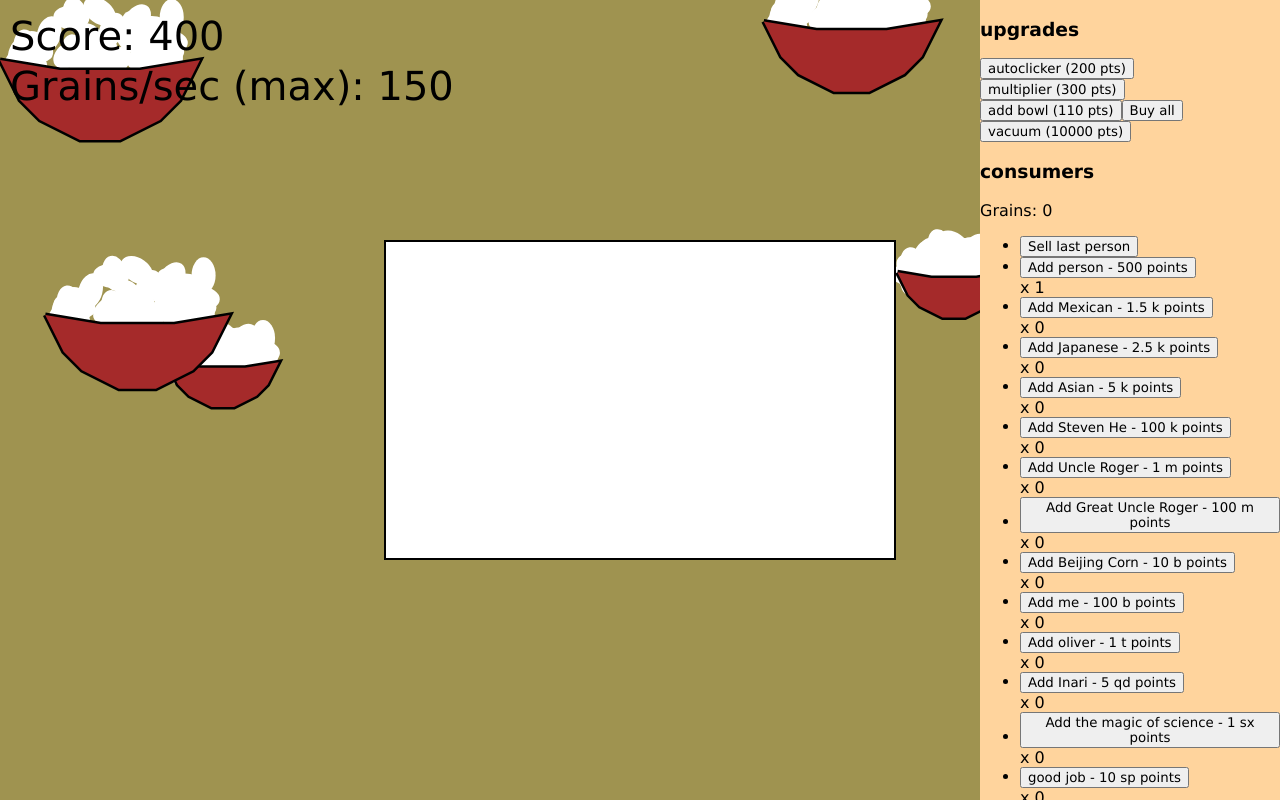
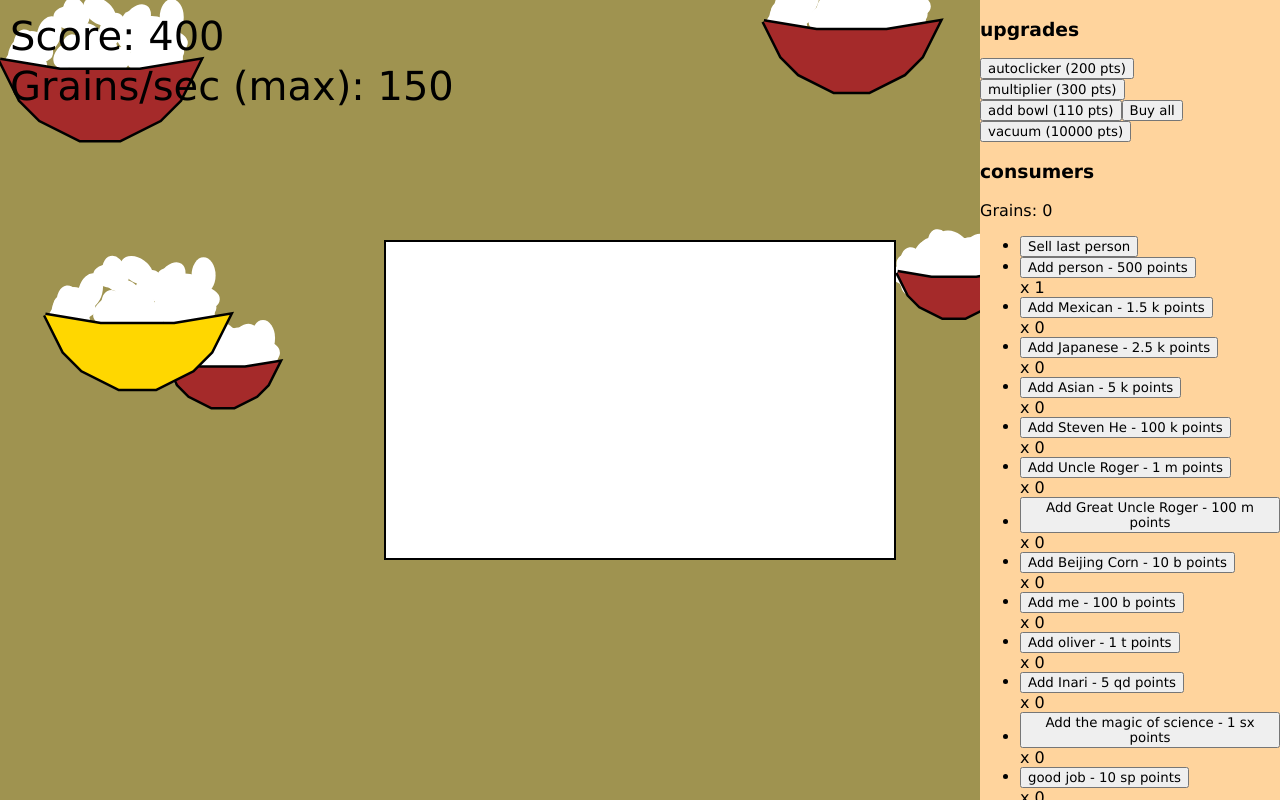
Before and after one commit to EhogGawlic/Chicken-nuggets, a plain HTML site: page index.html in a window 1280 px wide. Both pictures are taken after a click on the button "add bowl (100 pts)". Drawn offline with Linux system fonts and the light colour scheme.

Commit message:
gold bowls

```diff
--- a/index.html
+++ b/index.html
@@ -34,7 +34,7 @@
           <li><button id="buy12">Add the magic of science - 1 sx points</button><br></li> x <span id="amtppl12">0</span>
           <li><button id="buy13">good job - 10 sp points</button><br></li> x <span id="amtppl13">0</span>
           <li><button id="buy14">good job 2 - 100 oc points</button><br></li> x <span id="amtppl14">0</span>
-          <li><button id="buy15">good job 3 - 1 NoD points</button><br></li> x <span id="amtppl15">0</span>
+          <li><button id="buy15">average chicken nugget - 1 NoD points</button><br></li> x <span id="amtppl15">0</span>
           <li><button id="rebirthbtn">Rebirth - 100 Vg points [Not active]</button><br></li> x <span id="rbirthamt">0</span>
         </ul>
       </div>
--- a/main.js
+++ b/main.js
@@ -82,7 +82,7 @@ let upgs = {
   vaccum: false,
   bowls: 5,
   rbirth: 0,
-  rbirthpts: 0
+  rbirthpts: 0,
 };
 let costs = {
   autoclicker: 200,
@@ -144,7 +144,7 @@ function loadGameState() {
           parseFloat(document.getElementById("amtppl" + type).innerText) + 1;
       }
     }
-    sbowlamt = Math.min(100,upgs.bowls);
+    sbowlamt = Math.min(100, upgs.bowls);
     return true;
   }
   return false;
@@ -166,8 +166,7 @@ window.addEventListener("beforeunload", (event) => {
     saveGameState();
   }
 });
-function clearTheSave(){
-
+function clearTheSave() {
   skipSaveOnUnload = true;
   clearInterval(saveIntervalId);
   localStorage.removeItem("TheRice");
@@ -202,7 +201,7 @@ for (let i = 0; i < 50; i++) {
   }
 }
 
-function drawBowl(x, y, szx, szy) {
+function drawBowl(x, y, szx, szy, golden = false) {
   ctx.lineWidth = 5;
   const path = [
     [-50, -20],
@@ -221,6 +220,9 @@ function drawBowl(x, y, szx, szy) {
     drawGrain(x + g[0] * szx, y + g[1] * szy, g[2]);
   });
   ctx.fillStyle = "brown";
+  if (golden) {
+    ctx.fillStyle = "rgb(255, 215, 0)";
+  }
   ctx.beginPath();
   ctx.moveTo(path[0][0] * szx + x, path[0][1] * szy + y);
   for (let i = 1; i < path.length; i++) {
@@ -230,15 +232,21 @@ function drawBowl(x, y, szx, szy) {
   ctx.stroke();
   ctx.fill();
 }
-bowls.push([100, 100, 2]);
-drawBowl(100, 100, 2, 2);
+bowls.push([100, 100, 2, undefined, false]);
+drawBowl(100, 100, 2, 2, false);
+
+function createBowl(x, y, size) {
+  const golden = Math.floor(Math.random() * 200) === 0;
+  return [x, y, size, undefined, golden];
+}
 
 function addBowl() {
   const x = Math.random() * (sz.width - 300);
   const y = Math.random() * sz.height;
   const syz = Math.random() + 1;
-  drawBowl(x, y, syz, syz);
-  bowls.push([x, y, syz]);
+  const bowl = createBowl(x, y, syz);
+  drawBowl(bowl[0], bowl[1], bowl[2], bowl[2], bowl[4]);
+  bowls.push(bowl);
   upgs.bowls += 1;
 }
 
@@ -256,7 +264,7 @@ function consumeBowl(bowln) {
   // if this bowl is already being collected, ignore further requests
   if (b[3]) return;
   const sz = b[2];
-  const amount = Math.round(50 * upgs.mult * sz * 0.66);
+  const amount = Math.round(50 * upgs.mult * sz * 0.66 * (b[4] ? 100 : 1));
 
   // attach animation meta to the bowl so run() can animate it in-place
   b[3] = {
@@ -291,7 +299,7 @@ document.getElementById("multiplier").addEventListener("click", () => {
       "multiplier (" + formatter.format(costs.mult.toFixed(0)) + " pts)";
     ctx.clearRect(0, 0, canv.width, canv.height);
     bowls.forEach((b) => {
-      drawBowl(b[0], b[1], b[2], b[2]);
+      drawBowl(b[0], b[1], b[2], b[2], b[4]);
     });
     ctx.fillText("Score: " + formatter.format(score), 10, 50);
   }
@@ -303,11 +311,10 @@ document.getElementById("abowl").addEventListener("click", () => {
     const x = Math.random() * (sz.width - 300);
     const y = Math.random() * sz.height;
     const syz = Math.random() + 1;
-    drawBowl(x, y, syz, syz);
-    bowls.push([x, y, syz]);
+    bowls.push(createBowl(x, y, syz));
     ctx.clearRect(0, 0, canv.width, canv.height);
     bowls.forEach((b) => {
-      drawBowl(b[0], b[1], b[2], b[2]);
+      drawBowl(b[0], b[1], b[2], b[2], b[4]);
     });
     ctx.fillText("Score: " + formatter.format(score), 10, 50);
     document.getElementById("abowl").innerText =
@@ -321,8 +328,7 @@ document.getElementById("aapbowl").addEventListener("click", () => {
     const x = Math.random() * (sz.width - 300);
     const y = Math.random() * sz.height;
     const syz = Math.random() + 1;
-    drawBowl(x, y, syz, syz);
-    bowls.push([x, y, syz]);
+    bowls.push(createBowl(x, y, syz));
   }
   // simple redraw handled by main loop; update button text
   document.getElementById("abowl").innerText =
@@ -605,8 +611,7 @@ document.getElementById("buy15").addEventListener("click", () => {
       parseFloat(document.getElementById("amtppl" + n).innerText) + 1;
   }
 });
-function rebirth(){
-
+function rebirth() {
   if (score >= 1e65) {
     upgs.autoclicker = false;
     upgs.mult = 1;
@@ -627,13 +632,13 @@ document.getElementById("rebirthbtn").addEventListener("click", () => {
     <p>p.s clear save clears your rebirths so dont click that</p><br>
     <button onclick="rebirth();this.parentElement.style.display='none';">Yes</button>
     <button onclick="this.parentElement.style.display='none';">Cancel</button>
-  `
+  `;
 });
 document.getElementById("sell").addEventListener("click", () => {
   const person = people.shift();
-  const pid = spds.indexOf(person.speed)
-    document.getElementById("amtppl" + pid).innerText =
-      parseFloat(document.getElementById("amtppl" + pid).innerText) - 1;
+  const pid = spds.indexOf(person.speed);
+  document.getElementById("amtppl" + pid).innerText =
+    parseFloat(document.getElementById("amtppl" + pid).innerText) - 1;
 
   score += 500;
 });
@@ -668,7 +673,7 @@ function run() {
       const easeOut = 1 - Math.pow(1 - progress, 3);
       const finalScaleFactor = 0.05; // shrink nearly fully
       const scale = a.startScale * (1 - (1 - finalScaleFactor) * easeOut);
-      drawBowl(b[0], b[1], scale, scale);
+      drawBowl(b[0], b[1], scale, scale, b[4]);
       if (progress >= 1) {
         // finalize: credit grains and replace this bowl with a new random one
         grains += a.amount;
@@ -678,10 +683,10 @@ function run() {
         const x = Math.random() * (sz.width - 300);
         const y = Math.random() * sz.height;
         const syz = Math.random() + 1;
-        bowls[i] = [x, y, syz];
+        bowls[i] = createBowl(x, y, syz);
       }
     } else {
-      drawBowl(b[0], b[1], b[2], b[2]);
+      drawBowl(b[0], b[1], b[2], b[2], b[4]);
     }
   }
   ctx.strokeStyle = "black";
@@ -702,7 +707,7 @@ function run() {
       grains -= grainsConsumed;
       grainAccumulator -= grainsConsumed;
       score += people[0].reward * grainsConsumed;
-      score = Math.round(score * 100) / 100 * (upgs.rebirth+1);
+      score = (Math.round(score * 100) / 100) * (upgs.rebirth + 1);
       lastGrainConsumptionTime = now;
     }
   }
```
